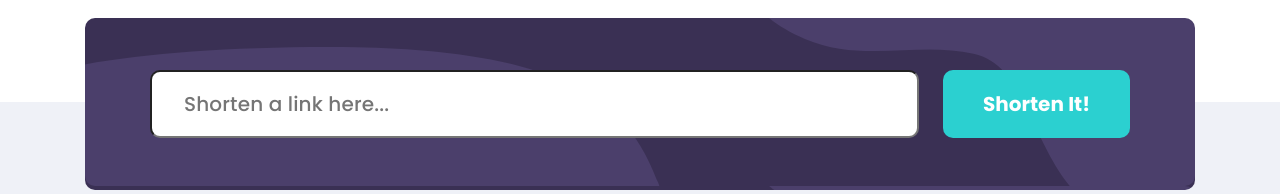
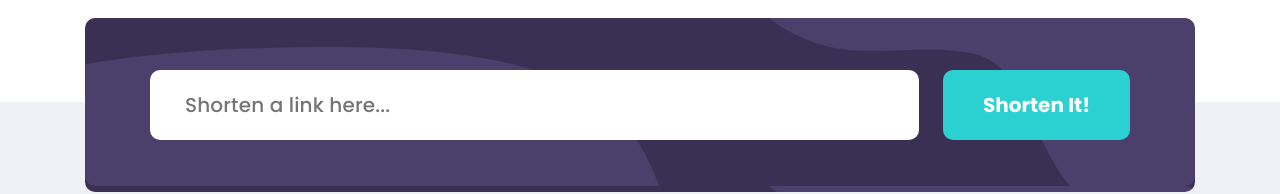
Before and after one commit to Andarov/shortly, a plain HTML site: page index.html in a window 1280 px wide. Shown: the part 696-890 px from the top of the page. Drawn offline with Linux system fonts and the light colour scheme.

Commit message:
Add autofill styles

```diff
--- a/css/main.css
+++ b/css/main.css
@@ -99,6 +99,21 @@ button {
     padding-right: 20px;
     margin-left: auto;
     margin-right: auto;
+}
+
+/* Autofill */
+input:-webkit-autofill,
+input:-webkit-autofill:hover,
+input:-webkit-autofill:focus,
+textarea:-webkit-autofill,
+textarea:-webkit-autofill:hover,
+textarea:-webkit-autofill:focus,
+select:-webkit-autofill,
+select:-webkit-autofill:hover,
+select:-webkit-autofill:focus {
+  border-color: transparent;
+  -webkit-text-fill-color: inherit;
+  -webkit-box-shadow: 0 0 0px 1000px #fff inset;
 }
 
 .main-content {
@@ -248,6 +263,7 @@ button {
     letter-spacing: 0.15px;
     color: rgba(52, 49, 61, 0.5);
     border-radius: 10px;
+    border: 3px solid transparent;
 }
 
 .form__input:not(:focus):not(:placeholder-shown):invalid {
```
